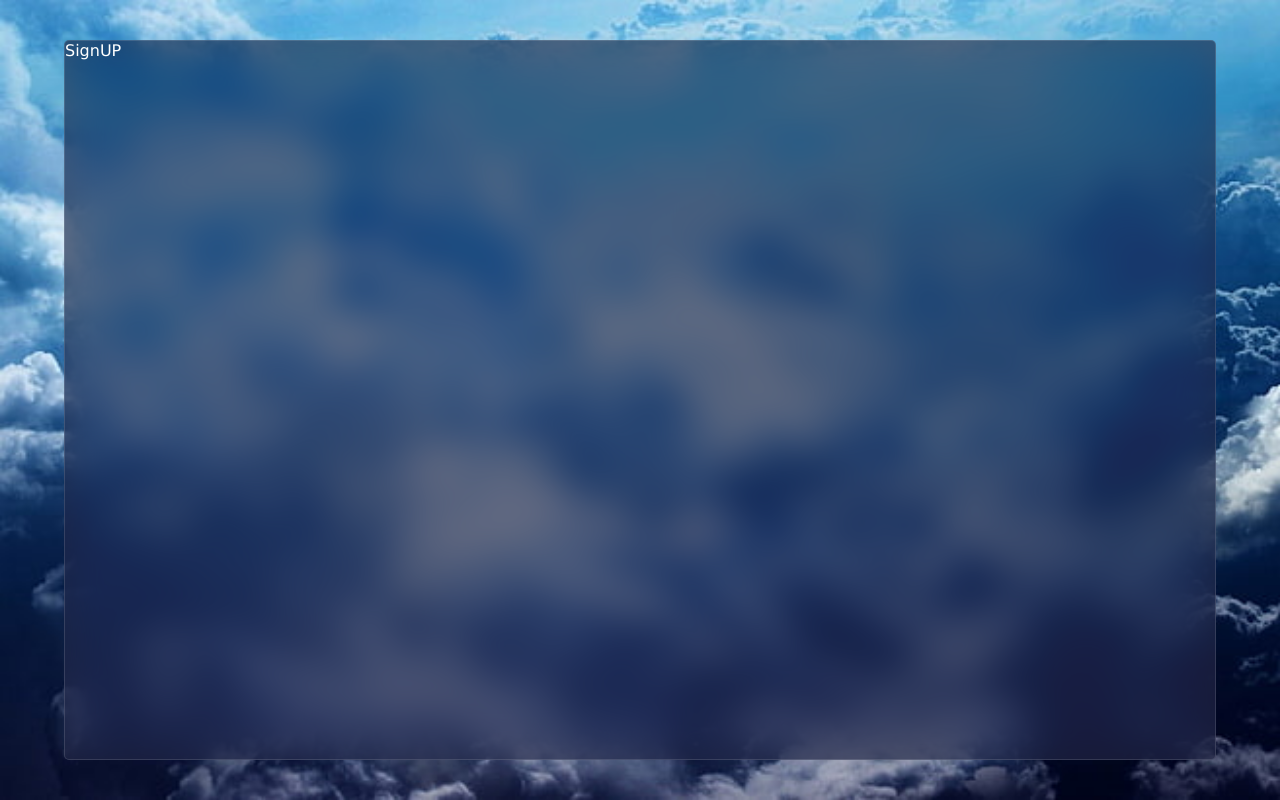
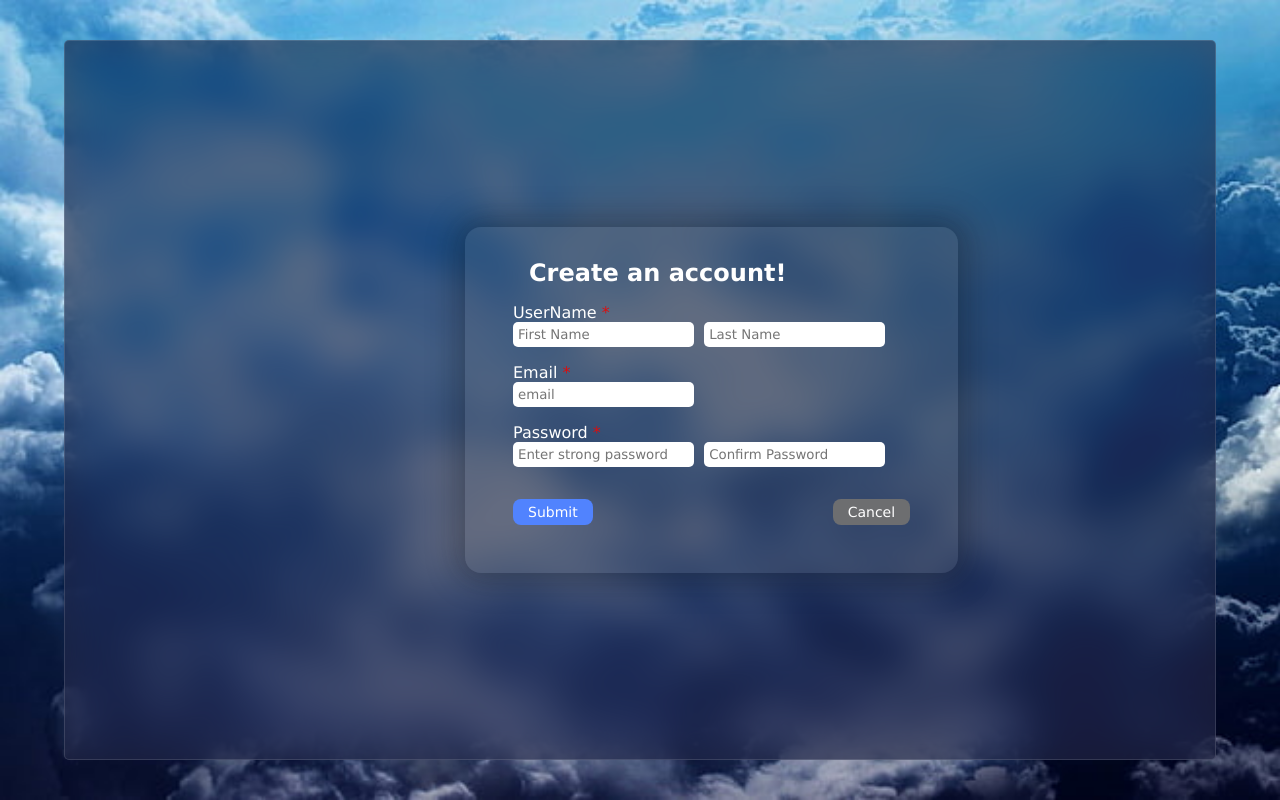
Before and after one commit to Enigma-de/React-chat-application, a React (Vite) app: page /signup in a window 1280 px wide. Built offline with nearby package versions, Linux system fonts and the light colour scheme.

Commit message:
Login-SignUp created

```diff
--- a/src/components/login/Login.jsx
+++ b/src/components/login/Login.jsx
@@ -11,6 +11,7 @@ return(
     <input type="password" name="password" id="password" placeholder="Password" />
     <input type="button" id="logbutton" value="LogIn" />
   </form>
+  <p className="forgot-password">Forgot Password?</p>
   <p className="noaccountline">Don't Have an account? <button className="Register" onClick={()=>navigate("/Signup")} >Register</button></p>
   </div>
 
--- a/src/components/login/Signup.jsx
+++ b/src/components/login/Signup.jsx
@@ -1,7 +1,33 @@
 import "./signup.css";
+import { useNavigate } from "react-router-dom";
+import React from "react";
 const Signup =() =>{
+    const lognavigate = useNavigate();
 return(
-    <div className="Signup">SignUP</div>
+    <div className="Signup">
+        <h2>Create an account!</h2>
+        <form >
+        <div>
+        <label className="label" htmlFor="UserName">UserName <span>*</span></label><br />
+        <input type="text" placeholder="First Name"/> &nbsp;
+        <input type="text" placeholder="Last Name"/>
+        </div>
+        <div>
+        <label className="label" htmlFor="Email">Email <span>*</span> </label><br />
+        <input type="mail" placeholder="email"/>
+        </div>
+        <div>
+        <label className="label" htmlFor="password">Password <span>*</span></label><br />
+        <input type="password" placeholder="Enter strong password"/> &nbsp;
+        <input type="password" placeholder="Confirm Password"/>
+        </div>
+
+        <div className="buttons">
+            <button type="submit" className="submit">Submit</button>
+            <button type="reset" className="cancel-signup" onClick={()=>lognavigate("/Login")} >Cancel</button>
+        </div>
+        </form>
+    </div>
 );
 }
 export default Signup;
--- a/src/components/login/login.css
+++ b/src/components/login/login.css
@@ -8,6 +8,15 @@ box-shadow: 0px 0px 30px 10px rgba(13, 13, 13, 0.277);
 border-radius: 1rem;
 margin-left: 30rem;
 padding: 2rem;
+
+h2{
+    margin-left: 3rem;
+}
+.noaccountline{
+    margin-left: 1.5rem;
+    margin-top: 1rem;
+}
+
 
 
 form{
@@ -44,3 +53,17 @@ form{
 
 
 }
+.forgot-password{
+    font-size: 14px;
+    margin-left: 9rem;
+    color: #5b87f7;
+   cursor: pointer;
+    margin-top: -1.1rem;
+}
+.Register{
+    background: none;
+    color: #18a12d;
+    font-size: 16px;
+    cursor:pointer;
+    border:none;
+}
--- a/src/components/login/signup.css
+++ b/src/components/login/signup.css
@@ -0,0 +1,71 @@
+.Signup{
+align-self: center;
+align-content: center;
+display: flex;
+flex-direction: column;
+background-color: rgba(126, 124, 124, 0.175);
+box-shadow: 0px 0px 30px 10px rgba(13, 13, 13, 0.277);
+border-radius: 1rem;
+margin-left: 25rem;
+padding: 2rem;
+
+h2{
+margin-left: 2rem;
+}
+form{
+    padding: 1rem;
+    padding-bottom: 1rem;
+
+}
+input{
+  margin-bottom: 1rem;
+  border-radius: 5px;
+  outline: none;
+  border: none;
+  padding: 5px;
+
+
+  }
+  label{
+
+   margin-bottom: 1rem;
+
+    span{
+        color: rgb(221, 13, 13);
+      }
+
+  }
+
+
+
+  .submit{
+    background-color: #5183fe;
+    color: white;
+    border:none;
+    border-radius: 8px;
+    padding: 5px 15px;
+    margin-top: 1rem;
+    cursor:pointer;
+
+    outline: none;
+    font-size: 14px;
+  }
+    .submit:hover{
+        background-color: #4478fb;
+    }
+
+    .cancel-signup{
+        background-color: #6d6e70;
+        color: white;
+        border:none;
+        border-radius: 8px;
+       padding: 5px 15px;
+        margin-left: 15rem;
+        cursor:pointer;
+        font-size: 14px;
+        outline: none;
+
+    }
+
+
+}
```
